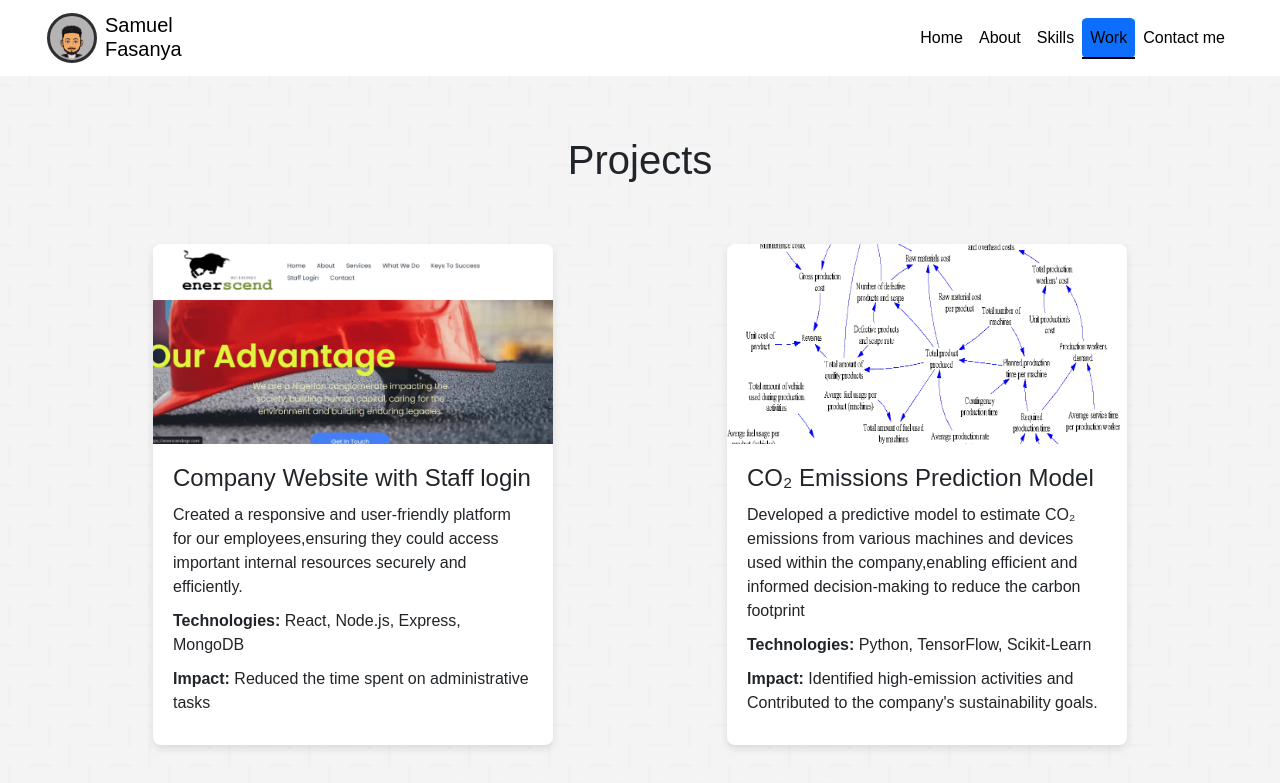
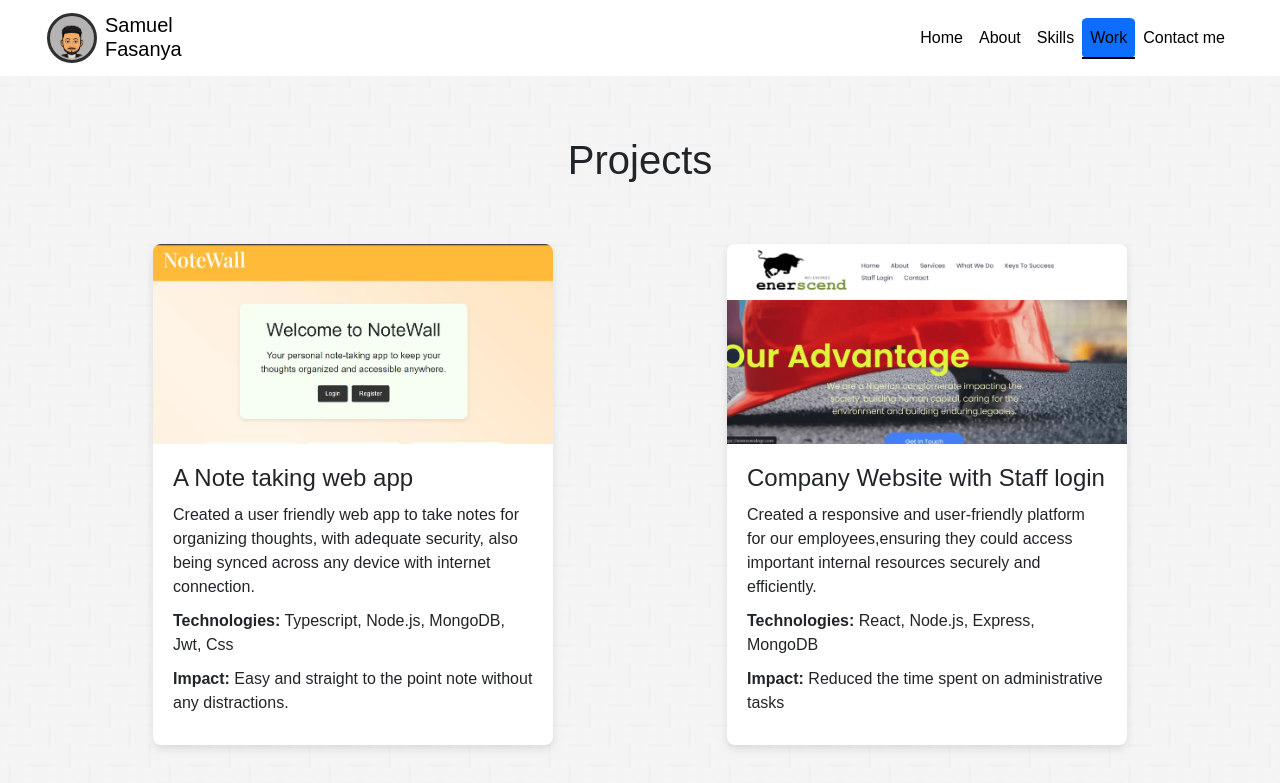
Before and after one commit to samfash/portfolioSite, a React (Create React App) app: page /what-i-do in a window 1280 px wide. Shown: the top 783 px of the page. Built offline with nearby package versions, Linux system fonts and the light colour scheme.

Commit message:
added the notewall project

```diff
--- a/src/components/projectItems.js
+++ b/src/components/projectItems.js
@@ -1,9 +1,16 @@
 import emissionPic from "../assets/images/enerscend-web.webp"
 import modelPic from "../assets/images/emission-pic.webp"
 import charityPic from "../assets/images/fash-charity.webp"
-
+import notewallPic from "../assets/images/notewall-pic.webp"
 
 const Projects = [
+    {
+      title: 'A Note taking web app',
+      description:' Created a user friendly web app to take notes for organizing thoughts, with adequate security, also being synced across any device with internet connection. ',
+      technologies: 'Typescript, Node.js, MongoDB, Jwt, Css',
+      impact: 'Easy and straight to the point note without any distractions.',
+      image: notewallPic
+    },
     {
       title: 'Company Website with Staff login',
       description: 'Created a responsive and user-friendly platform for our employees,ensuring they could access important internal resources securely and efficiently.',
```
Also changed, not shown: src/assets/images/notewall-pic.webp (added).
